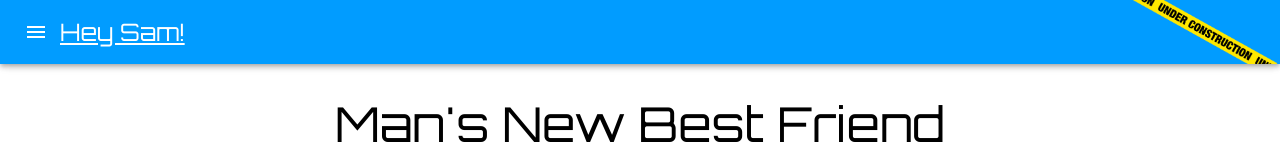
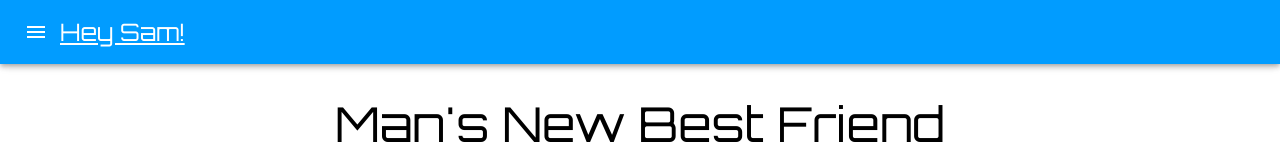
Before and after one commit to stevepopovich/heysam-dot-com, a React (Create React App) app: page / in a window 1280 px wide. Shown: the top 160 px of the page. Built offline with nearby package versions, Linux system fonts and the light colour scheme.

Commit message:
remove under construction banner

```diff
--- a/src/SamHomeAppBar.tsx
+++ b/src/SamHomeAppBar.tsx
@@ -11,10 +11,6 @@ const useStyles = makeStyles(() => ({
     appbar: {
       backgroundColor: primaryColor,
       height: appBarHeight
-    },
-    underConstruction: {
-      right: 0,
-      position: 'absolute'
     },
     text: {
       color: textColor,
@@ -63,12 +59,6 @@ export function SamHomeAppBar() {
           <Typography variant="h5" className={classes.text}>
               Hey Sam!
           </Typography>
-          <img
-            src="/under-construction.png"
-            alt="Banner that indicates that the website is stil under construction"
-            height={appBarHeight}
-            className={classes.underConstruction}
-          />
           </Toolbar>
         </AppBar>
       </HideOnScroll>
```
